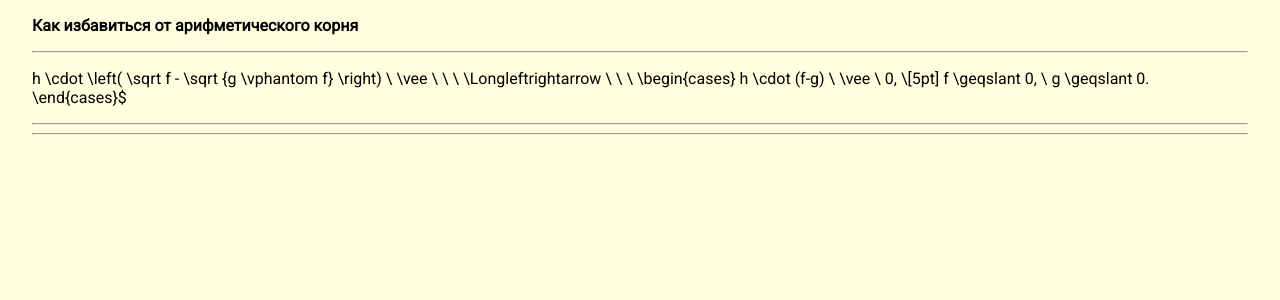
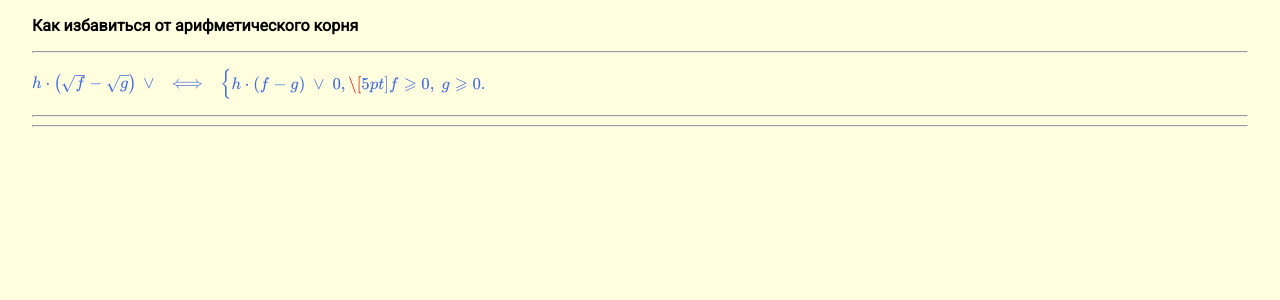
Before and after one commit to igorlsemenov/math, a Jekyll site: the page built from алгебра/егэ/равносильные_переходы/2.md, in a window 1280 px wide. Shown: the top 300 px of the page. Built offline with Jekyll 4.4.1, drawn with Linux system fonts in a browser that asks for light colours; our own code applies the rules of GitHub Pages for plain Markdown files.

Commit message:
Update 2.md

```diff
--- a/алгебра/егэ/равносильные_переходы/2.md
+++ b/алгебра/егэ/равносильные_переходы/2.md
@@ -2,7 +2,7 @@
 
 --- ---
 
-h \cdot \left( \sqrt f - \sqrt {g \vphantom f} \right) \ \vee \ \ \ \Longleftrightarrow \ \ \ \begin{cases} h \cdot (f-g) \ \vee \ 0, \\[5pt] f \geqslant 0, \ g \geqslant 0. \end{cases}$
+$h \cdot \left( \sqrt f - \sqrt {g \vphantom f} \right) \ \vee \ \ \ \Longleftrightarrow \ \ \ \begin{cases} h \cdot (f-g) \ \vee \ 0, \\[5pt] f \geqslant 0, \ g \geqslant 0. \end{cases}$
 
 --- ---
 --- ---
```
